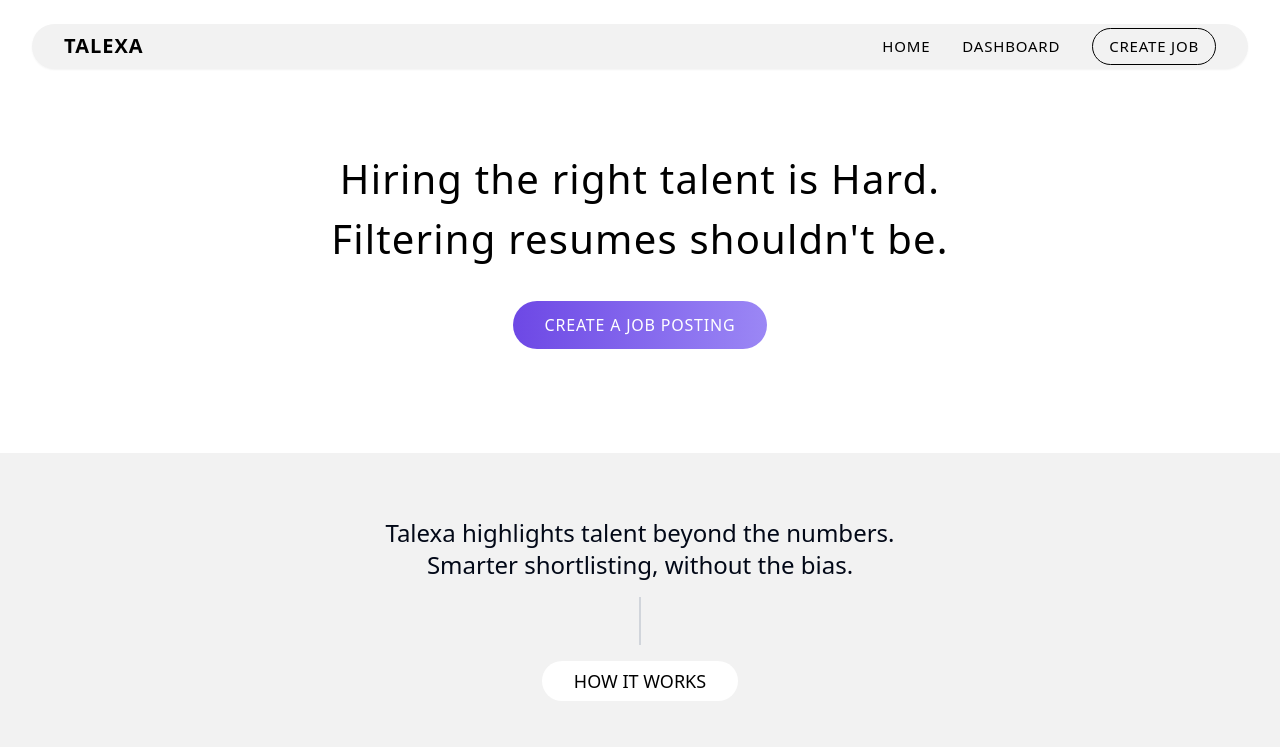
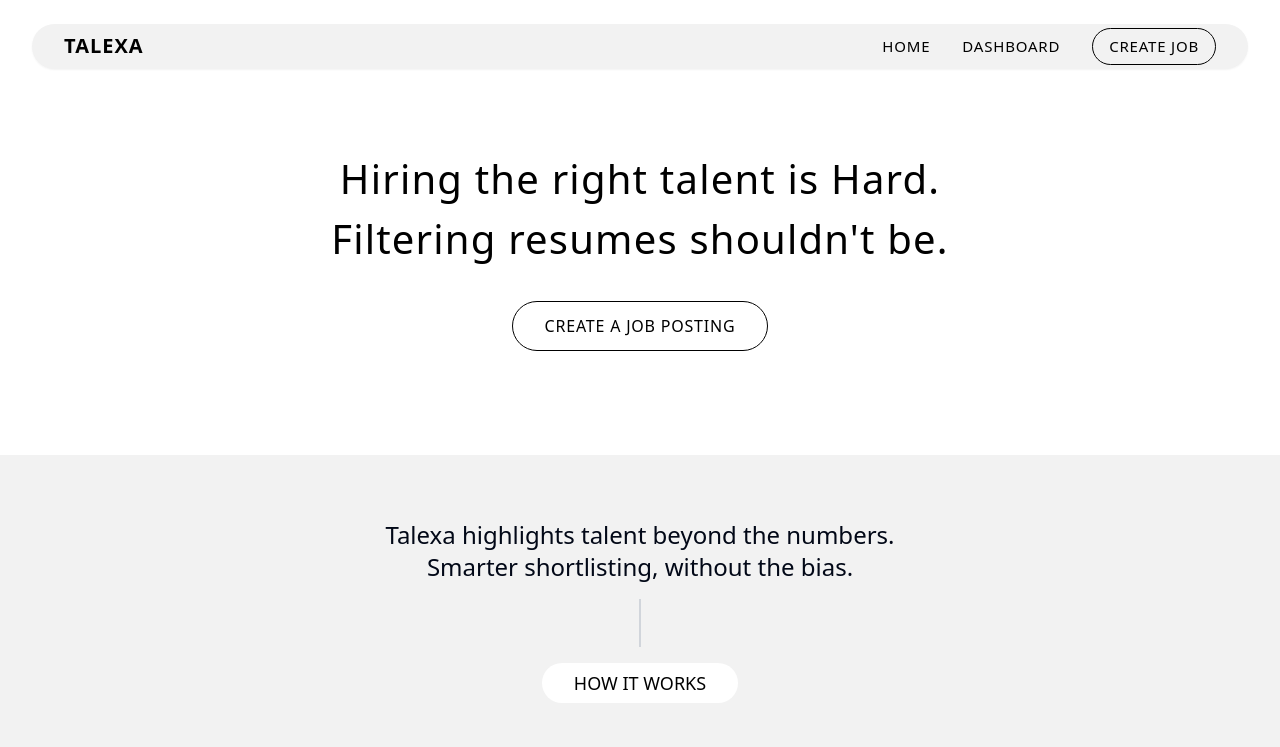
Before and after one commit to NipunRaj96/talexa, a React (Vite) app: page / in a window 1280 px wide. Shown: the top 747 px of the page. Built offline with nearby package versions, Linux system fonts and the light colour scheme.

Commit message:
Fix: Apply button style to hero button
Apply the same style to the "Create A JOB POSTING" button in the hero section as the "CREATE JOB" button in the navbar.

```diff
--- a/src/components/home/Hero.tsx
+++ b/src/components/home/Hero.tsx
@@ -13,7 +13,7 @@ const Hero: React.FC = () => {
 
       <Link
         to="/create-job"
-        className="mt-8 px-8 py-3 rounded-full text-white font-medium tracking-[0.8px] bg-gradient-to-r from-[#6d48e5] to-[#9b87f5] hover:shadow-lg transition-all duration-300 flex items-center justify-center"
+        className="mt-8 px-8 py-3 rounded-full text-black font-medium tracking-[0.8px] bg-transparent border border-black hover:bg-black hover:text-white transition-all duration-300 flex items-center justify-center"
       >
         CREATE A JOB POSTING
       </Link>
```
